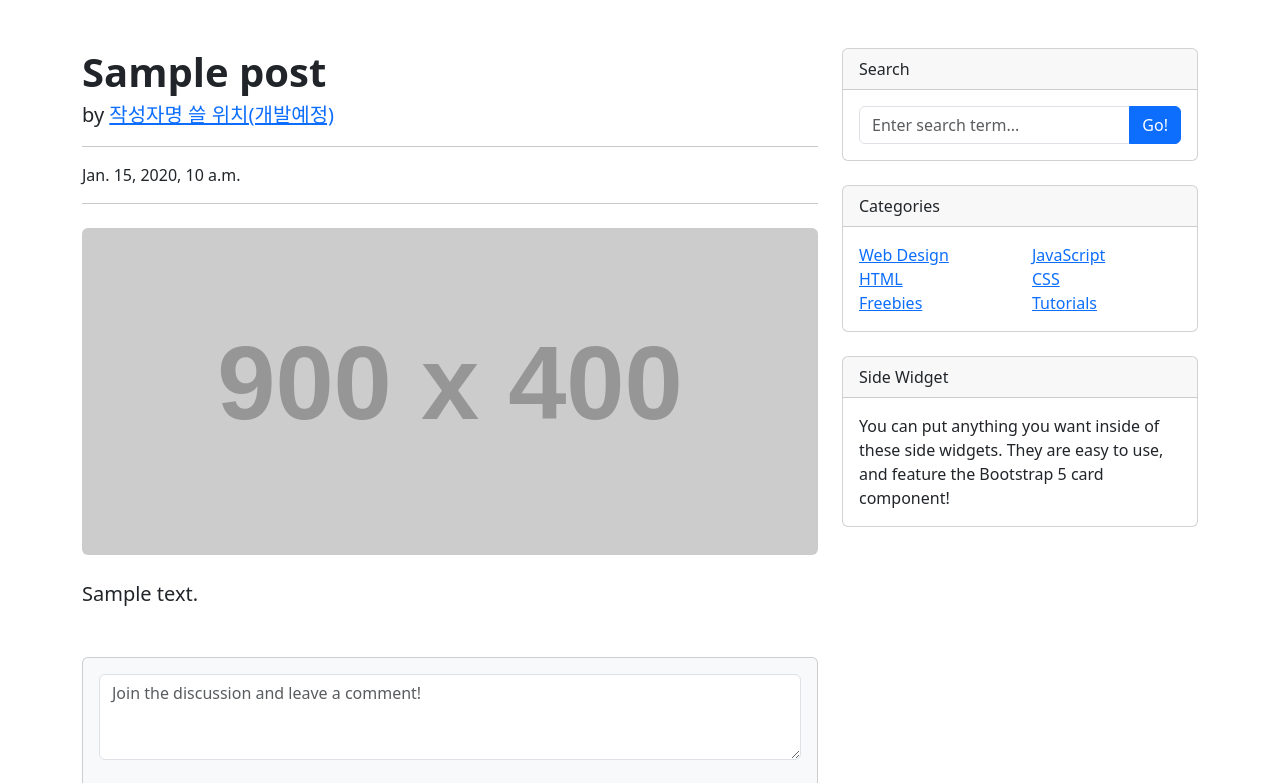
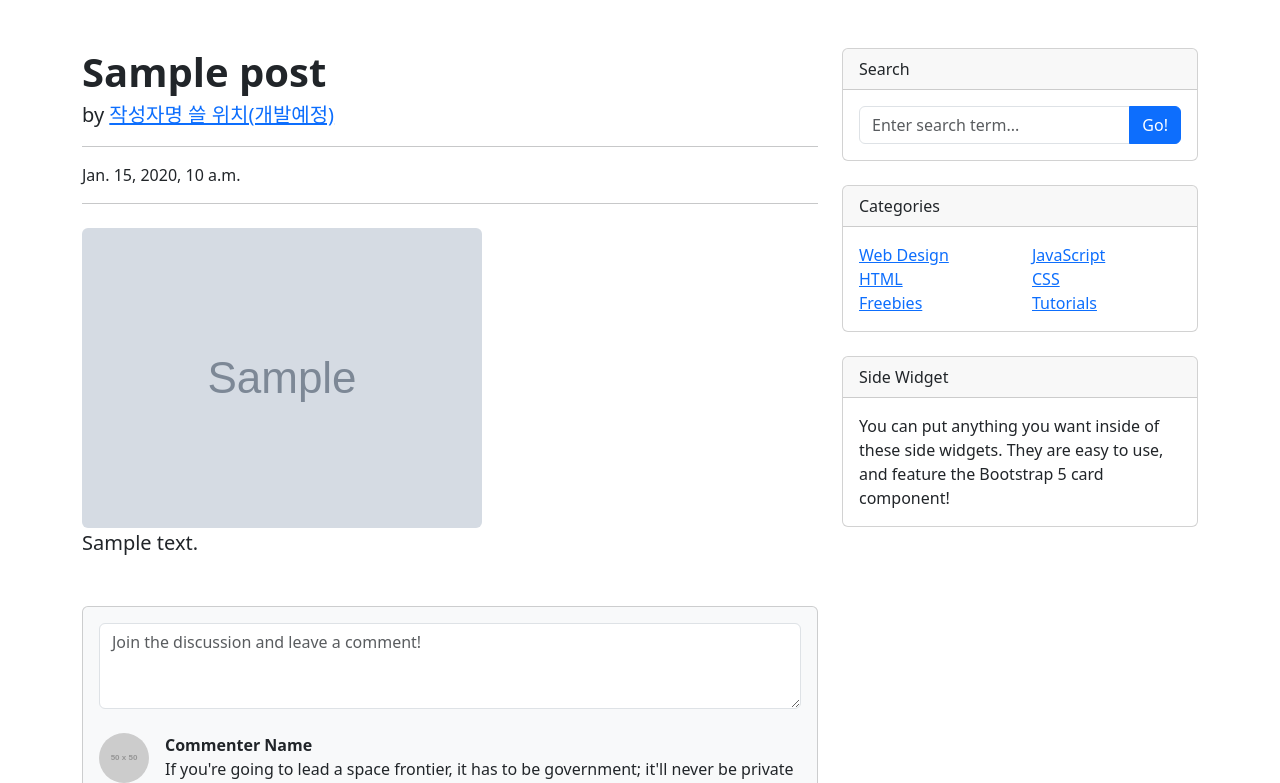
Before and after one commit to xoos0420/mkwebsite, a Django app: page /blog/1/ in a window 1280 px wide. Shown: the part 80-863 px from the top of the page. Run offline with Django 5.2, Linux system fonts and the light colour scheme; tables that the repository leaves empty hold one stand-in row (values such as "Sample post"); grey boxes marked "Sample" are stand-in pictures; grey boxes labelled with a size stand in for pictures from a placeholder-image service; some libraries are stand-ins or nearby versions.

Commit message:
Post 모델에 file_upload 필드 추가

```diff
--- a/blog/models.py
+++ b/blog/models.py
@@ -5,6 +5,7 @@
     content = models.TextField()
 
     head_image = models.ImageField(upload_to='blog/images/%Y/%m/%d/', blank=True)
+    file_upload = models.FileField(upload_to='blog/files/%Y/%m/%d/', blank=True)
     created_at = models.DateTimeField(auto_now_add=True)
     updated_at = models.DateTimeField(auto_now=True)
     # author : 추가 예정
--- a/blog/templates/blog/post_detail.html
+++ b/blog/templates/blog/post_detail.html
@@ -55,9 +55,9 @@
                         <hr>
 
                     </header>
-                    <!-- Preview image figure-->
-                    <figure class="mb-4"><img class="img-fluid rounded"
-                            src="https://dummyimage.com/900x400/ced4da/6c757d.jpg" alt="..." /></figure>
+                    <!-- Preview image -->
+                    <img class="mb-4"><img class="img-fluid rounded"
+                            src="{{ post.head_image.url }}" alt="" />
 
                     <!-- Post content-->
                     <section class="mb-5">
```
